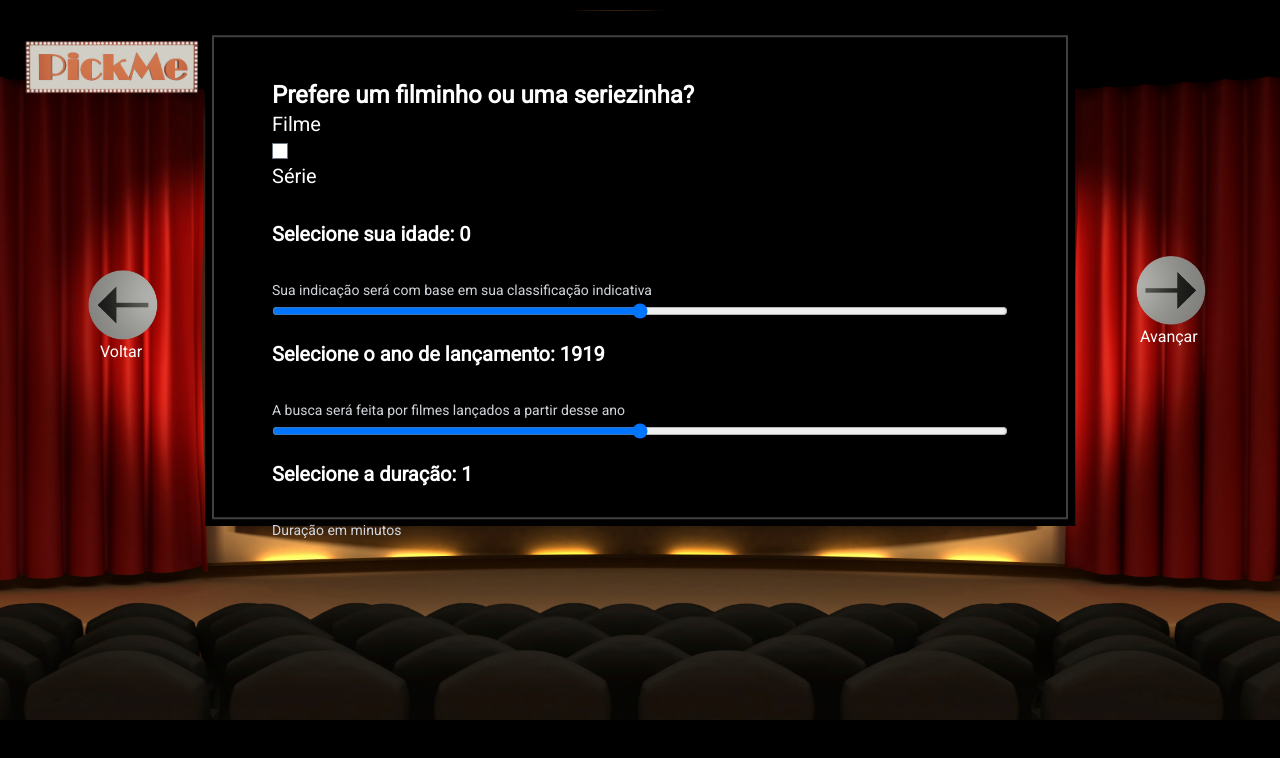
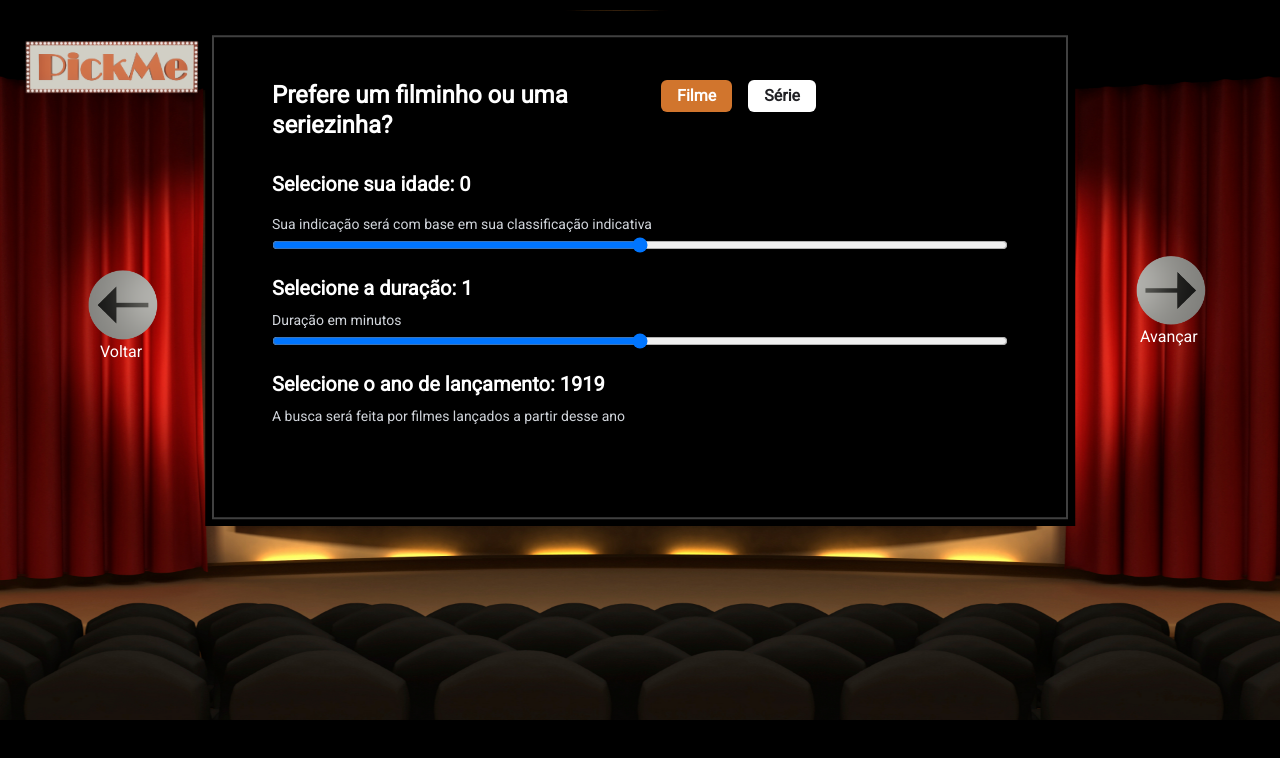
Before and after one commit to jvoliveirag/C317, a Next.js app: page /filters in a window 1280 px wide. Shown: the top 758 px of the page. Built offline with nearby package versions, Linux system fonts and the light colour scheme.

Commit message:
refactor: Deleção de Toggle Switch antigo e inclusão de um novo componente Select; ajustes na estilização e funcionalidades da page Filters; Adição do módulo react-icons para usar ícones do FontAwesome.

```diff
--- a/package.json
+++ b/package.json
@@ -23,6 +23,7 @@
     "next": "13.0.1",
     "react": "18.2.0",
     "react-dom": "18.2.0",
+    "react-icons": "^4.8.0",
     "react-router-dom": "^6.4.3",
     "react-timestamp": "^6.0.0",
     "react-toastify": "^9.1.1",
--- /dev/null
+++ b/src/components/Select/index.tsx
@@ -0,0 +1,25 @@
+import React from 'react';
+import SelectOption from '../SelectOption';
+
+type SelectProps = {
+  options: string[];
+  selectedValue: string;
+  onSelect: (value: string) => void;
+};
+
+const Select: React.FC<SelectProps> = ({ options, selectedValue, onSelect }) => {
+  return (
+    <div className="flex space-x-4">
+      {options.map((option) => (
+        <SelectOption
+          key={option}
+          value={option}
+          selectedValue={selectedValue}
+          onSelect={onSelect}
+        />
+      ))}
+    </div>
+  );
+};
+
+export { Select };
--- /dev/null
+++ b/src/components/SelectOption/index.tsx
@@ -0,0 +1,24 @@
+import React from 'react';
+
+type SelectOptionProps = {
+  value: string;
+  selectedValue: string;
+  onSelect: (value: string) => void;
+};
+
+const SelectOption: React.FC<SelectOptionProps> = ({ value, selectedValue, onSelect }) => {
+  const isSelected = value === selectedValue;
+
+  return (
+    <div
+      className={`pl-4 pr-4 pb-1 pt-1 rounded-md cursor-pointer font-semibold ${
+        isSelected ? 'bg-orange-700 text-white' : 'bg-white text-gray-800'
+      }`}
+      onClick={() => onSelect(value)}
+    >
+      {value}
+    </div>
+  );
+};
+
+export default SelectOption;
--- a/src/components/Toggle/toggleSwitch.js
+++ /dev/null
@@ -1,42 +0,0 @@
-import React from "react";
-
-const ToggleSwitch = ({
-  id,
-  checked,
-  onChange,
-  optionLabels,
-}) => {
-
-  return (
-    <div className="toggle-switch small-switch">
-      <input
-        type="checkbox"
-        className="toggle-switch-checkbox"
-        id={id}
-        checked={checked}
-        onChange={(e) => onChange(e.target.checked)}
-      />
-         <label
-          className="toggle-switch-label"
-          htmlFor={id}
-        >
-          <span
-            className="toggle-switch-inner"
-            data-yes={optionLabels[0]}
-            data-no={optionLabels[1]}
-            tabIndex={-1}
-          />
-          <span
-            className="toggle-switch-switch"
-            tabIndex={-1}
-          />
-        </label>
-    </div>
-  );
-};
-
-ToggleSwitch.defaultProps = {
-  optionLabels: ["yes", "no"]
-};
-
-export default ToggleSwitch;
--- a/src/pages/filters/index.tsx
+++ b/src/pages/filters/index.tsx
@@ -6,36 +6,26 @@ import { RangeSlider } from "flowbite-react";
 import ButtonPrevious from '../../components/ButtonPrevious';
 import ButtonNext from '../../components/ButtonNext';
 import Title from '../../components/Title';
-import ToggleSwitch from '../../components/Toggle/toggleSwitch'
-
-/*
-export class getData{
-  static age = 0
-  static year = 0
-  static duration =  0
-  static movie_or_series = 'filme_serie'
-  constructor(idade:number, ano: number, duracao: number, filme_serie: string){
-  }
-}
-*/
+import { Select } from '../../components/Select'
 
 export default function Filter() {
-
-  const [serie, setMovie] = useState(false)
 
   const [age, setAge] = useState(0)
   const [year, setYear] = useState(1919) //função para pegar o ano atual e setar como maxValue
   const [duration, setDuration] = useState(1)
 
   let movie_or_series = 'Movie'
-  if(serie === true){
+
+  const options = ['Filme', 'Série'];
+  const [selectedOption, setSelectedOption] = useState(options[0]);
+
+  const handleSelect = (option: string) => {
+    setSelectedOption(option);
+  };
+
+  if(selectedOption === 'Série'){
     movie_or_series = 'TV Show'
   }
-
-/*
-  let data = new getData(age, year, duration, movie_or_series)
-  console.log(data)
-*/
 
   return (
 
@@ -53,17 +43,17 @@ export default function Filter() {
 
       <div className="col-start-2 col-end-6 mr-14 ml-14 mt-20">
 
-        <div className='mt-0 text-white'>
-          <h1 className="text-white text-2xl font-semibold leading-tight">
+        <div className='mt-0 text-white flex'>
+          <h1 className="text-white text-2xl font-semibold leading-tight flex-1">
             Prefere um filminho ou uma seriezinha?
           </h1>
-          <small className="text-xl text-white text-right pr-2 py-1">Filme</small>
-            <ToggleSwitch id='movie' checked={serie} onChange={setMovie} />
-          <small className="text-xl text-white text-right pr-2 py-1">Série</small>
+          <div className='mr-48'>
+            <Select options={options} selectedValue={selectedOption} onSelect={handleSelect} />
+          </div>
         </div>
 
         <div className='mt-8'>
-          <h1 className="mb-8 text-white text-xl font-semibold leading-tight">
+          <h1 className="mb-2 text-white text-xl font-semibold leading-tight">
             Selecione sua idade: {age}
           </h1>
           <p className="mt-4 text-sm text-gray-300 leading-relaxed">
@@ -75,11 +65,11 @@ export default function Filter() {
         </div>
 
         <div className='mt-4'>
-          <h1 className="mb-8 text-white text-xl font-semibold leading-tight">
-            Selecione o ano de lançamento: {year}
+          <h1 className="mb-2 text-white text-xl font-bold leading-tight">
+            Selecione a duração: {duration}
           </h1>
-          <p className="mt-4 text-sm text-gray-300 leading-relaxed">
-            A busca será feita por filmes lançados a partir desse ano
+          <p className="mt-1 text-sm text-gray-300 leading-relaxed">
+            Duração em {selectedOption === 'Filme' ? ' minutos' : ' temporadas'}
           </p>
           <RangeSlider>
 
@@ -87,11 +77,11 @@ export default function Filter() {
         </div>
 
         <div className='mt-4'>
-          <h1 className="mb-8 text-white text-xl font-bold leading-tight">
-            Selecione a duração: {duration}
+          <h1 className="mb-2 text-white text-xl font-semibold leading-tight">
+            Selecione o ano de lançamento: {year}
           </h1>
-          <p className="mt-4 text-sm text-gray-300 leading-relaxed">
-            Duração em {serie ? ' temporadas' : ' minutos'}
+          <p className="mt-1 text-sm text-gray-300 leading-relaxed">
+            A busca será feita por filmes lançados a partir desse ano
           </p>
         </div>
 
--- /dev/null
+++ b/src/pages/register/index.tsx
@@ -0,0 +1,37 @@
+import Link from 'next/link'
+import React, { useState, useEffect } from 'react'
+import Title from '../../components/Title'
+import { FaUser, FaEnvelope, FaLock } from "react-icons/fa";
+
+export default function Register() {
+    return (
+        <div className="login h-screen flex flex-col">
+            <div className='flex flex-col flex-1'>
+                <div className='flex flex-col justify-center items-center'>
+                    <div className='mt-16'>
+                        <Title></Title>
+                    </div>
+                    <div className='mt-4'>
+                        <h1 className='font-bold text-3xl text-left text-white'>Faça seu cadastro</h1>
+                    </div>
+                </div>
+
+                <div className="login-form flex justify-center mt-12">
+                    <form>
+                        <div className="login-form-inputs flex flex-col gap-2">
+                            <input type="text" name="username" placeholder="Nome" className='rounded-3xl'/>
+                            <input type="text" name="email" placeholder="E-mail" className='rounded-3xl'/>
+                            <input type="password" name="password" placeholder="Senha" className='rounded-3xl'/>
+                            <input type="password" name="password" placeholder="Confirmar senha" className='rounded-3xl'/>
+                            <button type="submit" className='rounded-3xl h-10 text-xl bg-orange-700 font-bold'>Criar conta</button>
+                        </div>
+                    </form>
+                </div>
+            </div>
+
+            <footer className='flex items-center justify-center text-sm align-baseline text-white'>
+                <p>₢ 2023 PickMe | Todos os direitos reservados</p>
+            </footer>
+        </div>
+    )
+}
```
Also changed, not shown: 1 other file (tests, documents, lock files or other folders).
